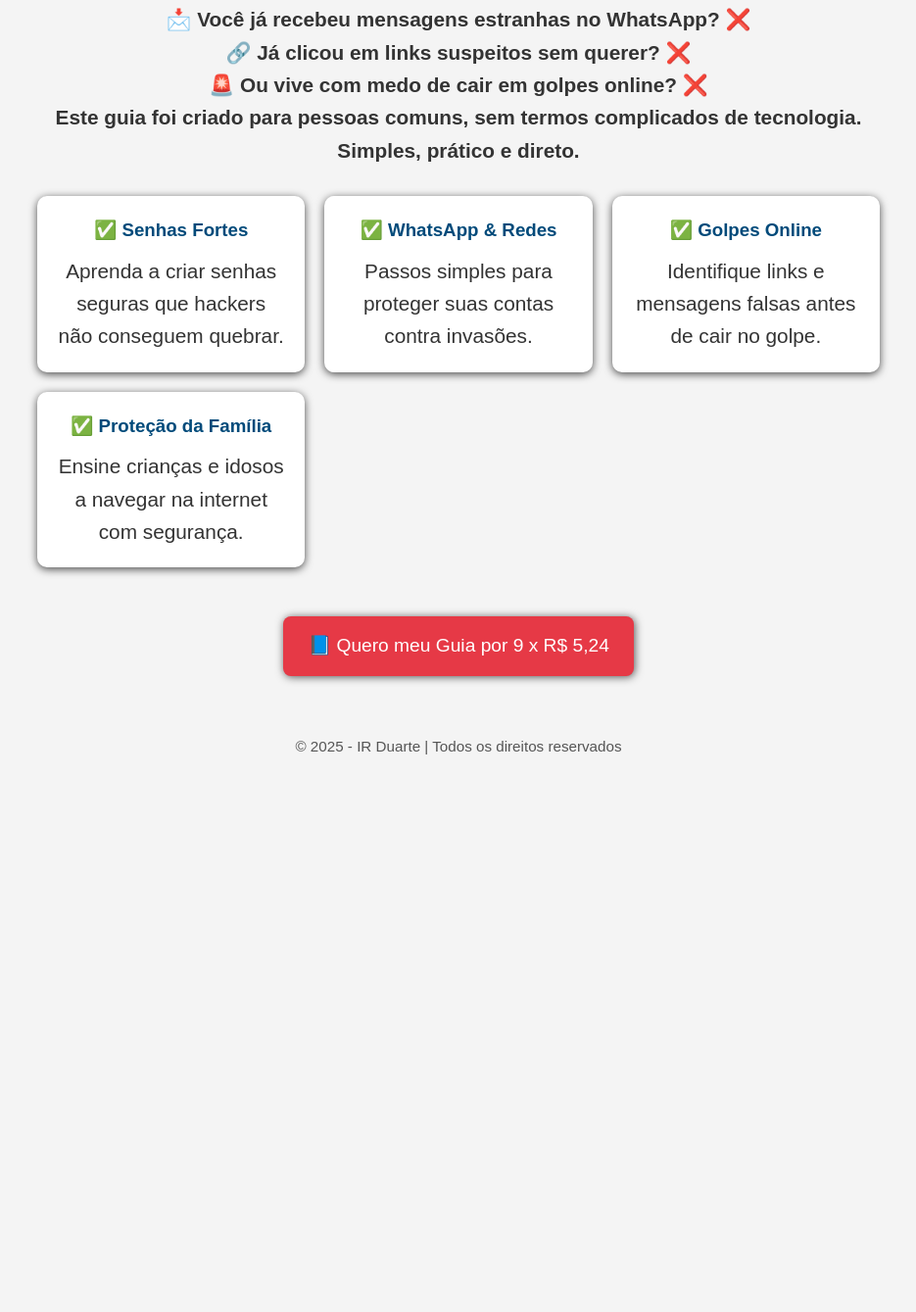
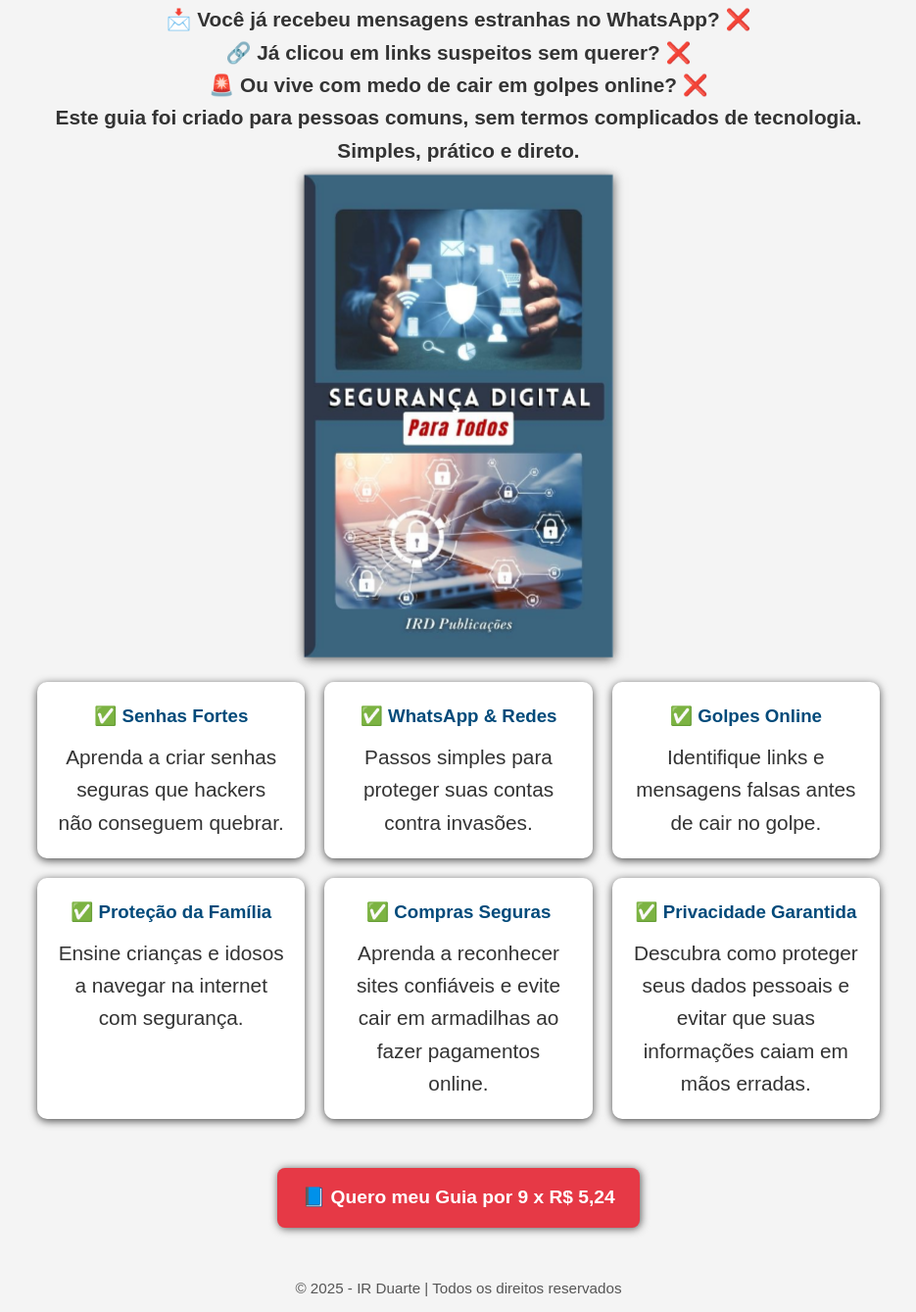
Before and after one commit to Dev-IsaqueRibeiro/guia-seguranca-digital, a plain HTML site: page index.html in a window 1280 px wide. Shown: the part 201-1540 px from the top of the page at 98% size, without its empty margins (172-1107 px from the left). Before the commit the page ends 995 px from the top, so only its background shows below. Drawn offline with Linux system fonts and the light colour scheme.

Commit message:
Guia Segurança Digital Atualizado

```diff
--- a/index.html
+++ b/index.html
@@ -65,6 +65,28 @@
         font-size: 1.3rem;
       }
 
+      .pulsar {
+        animation: pulse 2s infinite; /* Aplica a animação "pulse" por 2 segundos, infinitamente */
+      }
+
+      @keyframes pulse {
+        0% {
+          transform: scale(1); /* Imagem no tamanho original */
+        }
+        50% {
+          transform: scale(1.05); /* Aumenta a escala para 110% */
+        }
+        100% {
+          transform: scale(1); /* Volta ao tamanho original */
+        }
+      }
+
+      img {
+        width: 300px;
+        margin-top: 20px;
+        box-shadow: 0px 2px 10px #555;
+      }
+
       /* ===== BOTÃO DE COMPRA ===== */
       .cta {
         display: inline-block;
@@ -72,6 +94,7 @@
         color: #fff;
         padding: 15px 25px;
         font-size: 1.2rem;
+        font-weight: 550;
         border-radius: 8px;
         text-decoration: none;
         margin-top: 20px;
@@ -79,13 +102,15 @@
         box-shadow: 1px 1px 8px #555;
       }
       .cta:hover {
-        background: #d62828;
+        background: #17c3b2;
+        color: #000;
         transform: scale(1.05);
       }
 
       /* ===== RODAPÉ ===== */
       footer {
-        margin-top: 60px;
+        margin-top: 50px;
+        margin-bottom: 10px;
         font-size: 0.95rem;
         color: #555;
       }
@@ -115,6 +140,7 @@
             tecnologia. Simples, prático e direto.</b
           >
         </p>
+        <img src="images/Capa.jpg" class="pulsar" />
       </section>
 
       <!-- BENEFÍCIOS EM CARDS -->
@@ -137,6 +163,20 @@
           <h3>✅ Proteção da Família</h3>
           <p>Ensine crianças e idosos a navegar na internet com segurança.</p>
         </div>
+        <div class="card">
+          <h3>✅ Compras Seguras</h3>
+          <p>
+            Aprenda a reconhecer sites confiáveis e evite cair em armadilhas ao
+            fazer pagamentos online.
+          </p>
+        </div>
+        <div class="card">
+          <h3>✅ Privacidade Garantida</h3>
+          <p>
+            Descubra como proteger seus dados pessoais e evitar que suas
+            informações caiam em mãos erradas.
+          </p>
+        </div>
       </section>
 
       <!-- BOTÃO DE COMPRA -->
```
Also changed, not shown: images/Capa.jpg (added).
